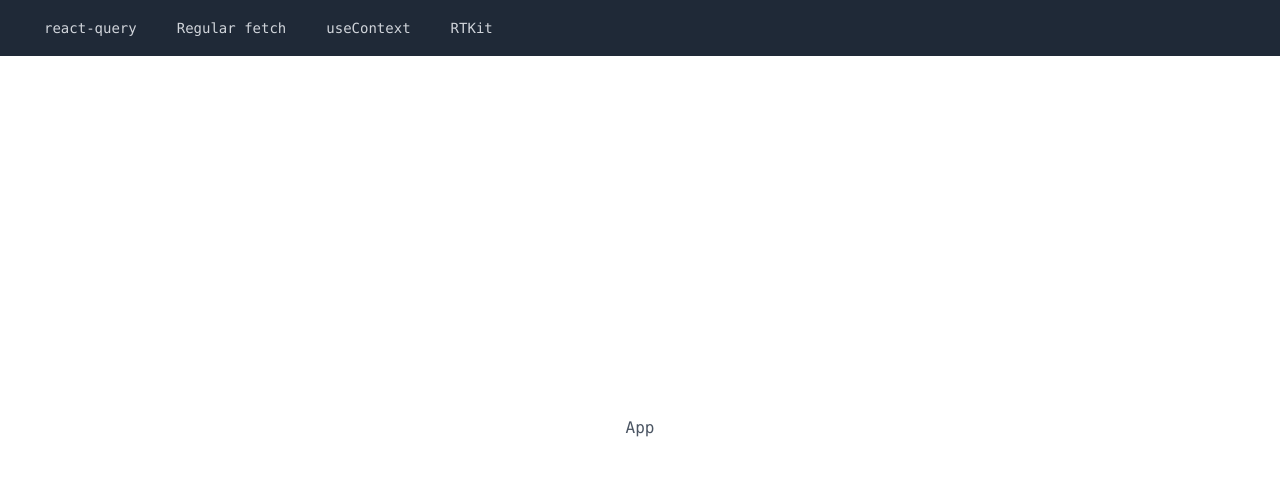
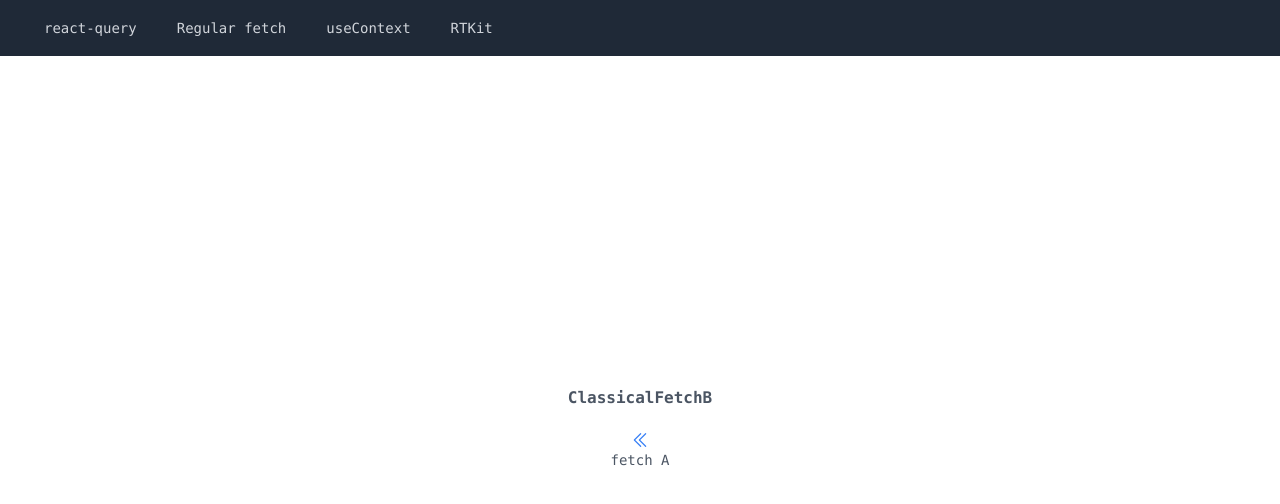
Before and after one commit to aJonghunPark/react-query-todos, a React (Create React App) app: page /fetch-b in a window 1280 px wide. Shown: the top 504 px of the page. Built offline with nearby package versions, Linux system fonts and the light colour scheme.

Commit message:
Add a function to fetch the blog's data using useContext

```diff
--- a/package.json
+++ b/package.json
@@ -16,7 +16,6 @@
     "@types/react-dom": "^18.0.11",
     "@types/react-router-dom": "^5.3.3",
     "axios": "^1.3.4",
-    "heroicons": "^2.0.16",
     "react": "^18.2.0",
     "react-dom": "^18.2.0",
     "react-redux": "^8.0.5",
--- a/src/App.tsx
+++ b/src/App.tsx
@@ -1,12 +1,22 @@
 import React, { FC } from "react";
-import { BrowserRouter } from "react-router-dom";
+import { BrowserRouter, Route, Routes } from "react-router-dom";
 
+import { ClassicalFetchA } from "./components/ClassicalFetchA";
+import { ClassicalFetchB } from "./components/ClassicalFetchB";
 import { Layout } from "./components/Layout";
+import { StateProvider } from "./context/StateProvider";
 
 const App: FC = () => {
   return (
     <BrowserRouter>
-      <Layout>App</Layout>
+      <StateProvider>
+        <Layout>
+          <Routes>
+            <Route path="/fetch-a" element={<ClassicalFetchA />} />
+            <Route path="/fetch-b" element={<ClassicalFetchB />} />
+          </Routes>
+        </Layout>
+      </StateProvider>
     </BrowserRouter>
   );
 };
--- /dev/null
+++ b/src/components/ClassicalFetchA.tsx
@@ -0,0 +1,26 @@
+import { ChevronDoubleRightIcon } from "@heroicons/react/24/solid";
+import React from "react";
+import { useNavigate } from "react-router-dom";
+
+import { useClassicalFetch } from "../hooks/useClassicalFetch";
+
+export const ClassicalFetchA: React.FC = () => {
+  const navigate = useNavigate();
+  const { isLoading, isError, tasks } = useClassicalFetch();
+  console.log("rendered ClassicalFetchA");
+  if (isLoading) return <div>{"Loading..."}</div>;
+  if (isError) return <div>{"Error"}</div>;
+  return (
+    <div className="flex flex-col items-center justify-center">
+      <p className="mb-3 text-center font-bold">ClassicalFetchA</p>
+      {tasks?.map((task) => (
+        <p key={task.id}>{task.title}</p>
+      ))}
+      <ChevronDoubleRightIcon
+        onClick={() => navigate("/fetch-b")}
+        className="mt-2 h-5 w-5 cursor-pointer text-blue-500"
+      />
+      <p className="text-sm">fetch B</p>
+    </div>
+  );
+};
--- /dev/null
+++ b/src/components/ClassicalFetchB.tsx
@@ -0,0 +1,24 @@
+import { ChevronDoubleLeftIcon } from "@heroicons/react/24/solid";
+import React from "react";
+import { useNavigate } from "react-router-dom";
+
+import { useStateContext } from "../context/StateProvider";
+
+export const ClassicalFetchB: React.FC = () => {
+  const navigate = useNavigate();
+  const { tasks } = useStateContext();
+  console.log("rendered ClassicalFetchB");
+  return (
+    <div className="flex flex-col items-center justify-center">
+      <p className="mb-3 text-center font-bold">ClassicalFetchB</p>
+      {tasks?.map((task) => (
+        <p key={task.id}>{task.title}</p>
+      ))}
+      <ChevronDoubleLeftIcon
+        onClick={() => navigate("/fetch-a")}
+        className="mt-2 h-5 w-5 cursor-pointer text-blue-500"
+      />
+      <p className="text-sm">fetch A</p>
+    </div>
+  );
+};
--- /dev/null
+++ b/src/context/StateProvider.tsx
@@ -0,0 +1,27 @@
+import { createContext, useContext, useState } from "react";
+import React from "react";
+
+import { Task } from "../types/types";
+
+interface StateContextType {
+  tasks: Task[] | null;
+  dark: boolean;
+  setTasks: React.Dispatch<React.SetStateAction<Task[] | null>>;
+  setDark: React.Dispatch<React.SetStateAction<boolean>>;
+}
+
+interface Props {
+  children: React.ReactNode;
+}
+
+const StateContext = createContext({} as StateContextType);
+export const StateProvider: React.FC<Props> = ({ children }) => {
+  const [tasks, setTasks] = useState<Task[] | null>(null);
+  const [dark, setDark] = useState(false);
+  return (
+    <StateContext.Provider value={{ tasks, setTasks, dark, setDark }}>
+      {children}
+    </StateContext.Provider>
+  );
+};
+export const useStateContext = (): StateContextType => useContext(StateContext);
--- /dev/null
+++ b/src/hooks/useClassicalFetch.tsx
@@ -0,0 +1,27 @@
+import axios from "axios";
+import { useEffect, useState } from "react";
+
+import { useStateContext } from "../context/StateProvider";
+
+export const useClassicalFetch = () => {
+  const { tasks, setTasks } = useStateContext();
+  const [isLoading, setLoading] = useState(false);
+  const [isError, setError] = useState(false);
+
+  useEffect(() => {
+    const fetchData = async () => {
+      setError(false);
+      setLoading(true);
+      try {
+        const res = await axios("http://127.0.0.1:8000/api/get-blogs/");
+        setTasks(res.data);
+      } catch (error) {
+        setError(true);
+      }
+      setLoading(false);
+    };
+    fetchData();
+  }, [setTasks]);
+
+  return { tasks, isLoading, isError };
+};
--- /dev/null
+++ b/src/types/types.ts
@@ -0,0 +1,8 @@
+export interface Task {
+  id: number;
+  title: string;
+  tag: number;
+  tag_name: string;
+  created_at: string;
+  updated_at: string;
+}
```
Also changed, not shown: 1 other file (tests, documents, lock files or other folders).
